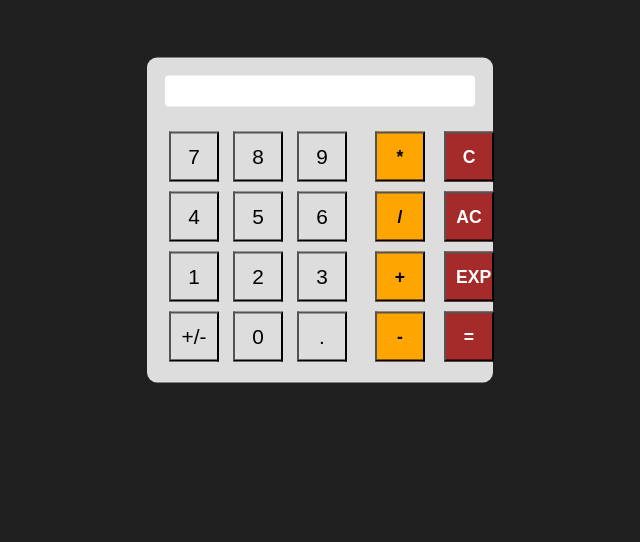
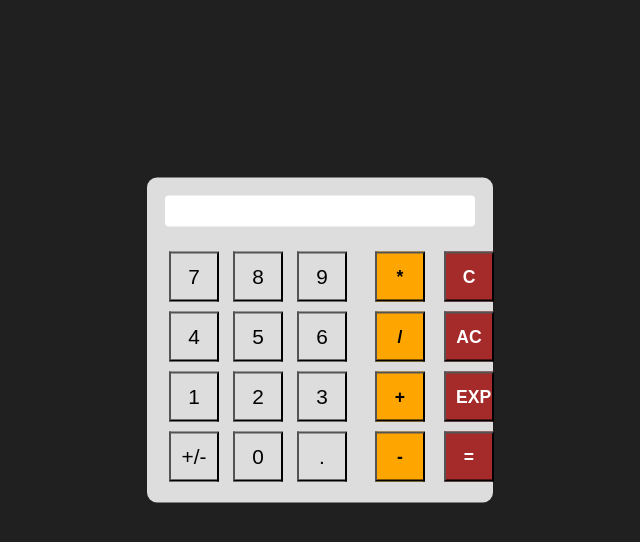
Before and after one commit to Alan316/JS_Calculator, a plain HTML site: page index.html in a window 1280 px wide. Shown: the whole page, without its empty margins (320-960 px from the left). Drawn offline with Linux system fonts and the light colour scheme.

Commit message:
Push after fixing enviornment

```diff
--- a/styles/calculator.css
+++ b/styles/calculator.css
@@ -1 +1 @@
-body,html{background-color:#212020;margin:60px 0 0 0;padding:0}.calculatorWrapper{width:100%;height:100%;padding:0;margin:0;border:0;position:relative}.calculator{background-color:#ddd;margin-top:100px;position:absolute;top:50%;left:50%;transform:translate(-50%, -50%);padding:10px;border-radius:10px}.inputBarHolder{text-align:center}.inputBar{margin:8px;padding:3px;border-width:0;font:100% "Orbitron",Arial,sans-serif;font-weight:600;letter-spacing:1px;font-size:1.25em;border-radius:4px;color:#397000;text-align:right}.buttonArea{margin:4px;padding:2px}.numberButtons{padding:2px;margin:4px;float:left}.numberBlock{padding:5px 0 5px 0;width:200px}.modifierBlock{width:50px;display:inline-block}.functionBlock{width:50px;display:inline-block}.buttonNumber{font:Arial,sans-serif;border-width:1;width:50px;height:50px;padding:10px;margin-right:10px;background-color:#ddd;font-size:1.3em;line-height:20px;text-align:center}.buttonModifier{font:Arial,sans-serif;border-width:1;width:50px;padding:10px;margin:5px 10px 5px 0;background-color:orange;font-weight:800;height:50px;font-size:1.1em}.buttonFunction{font:Arial,sans-serif;border-width:1;width:50px;height:50px;padding:10px;margin:5px 10px 5px 15px;background-color:brown;color:#fff;text-align:center;line-height:1.3em;font-weight:800;font-size:1.1em}.exponentSize{font-weight:600}
+body,html{background-color:#212020;margin:120px 0 0 0;padding:0}.calculatorWrapper{width:100%;height:100%;padding:0;margin:0;border:0;position:relative}.calculator{background-color:#ddd;margin-top:100px;position:absolute;top:50%;left:50%;transform:translate(-50%, -50%);padding:10px;border-radius:10px}.inputBarHolder{text-align:center}.inputBar{margin:8px;padding:3px;border-width:0;font:100% "Orbitron",Arial,sans-serif;font-weight:600;letter-spacing:1px;font-size:1.25em;border-radius:4px;color:#397000;text-align:right}.buttonArea{margin:4px;padding:2px}.numberButtons{padding:2px;margin:4px;float:left}.numberBlock{padding:5px 0 5px 0;width:200px}.modifierBlock{width:50px;display:inline-block}.functionBlock{width:50px;display:inline-block}.buttonNumber{font:Arial,sans-serif;border-width:1;width:50px;height:50px;padding:10px;margin-right:10px;background-color:#ddd;font-size:1.3em;line-height:20px;text-align:center}.buttonModifier{font:Arial,sans-serif;border-width:1;width:50px;padding:10px;margin:5px 10px 5px 0;background-color:orange;font-weight:800;height:50px;font-size:1.1em}.buttonFunction{font:Arial,sans-serif;border-width:1;width:50px;height:50px;padding:10px;margin:5px 10px 5px 15px;background-color:brown;color:#fff;text-align:center;line-height:1.3em;font-weight:800;font-size:1.1em}.exponentSize{font-weight:600}
```
